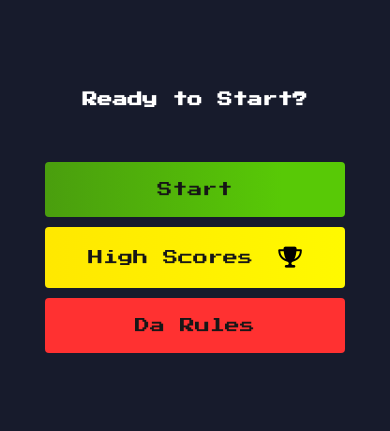
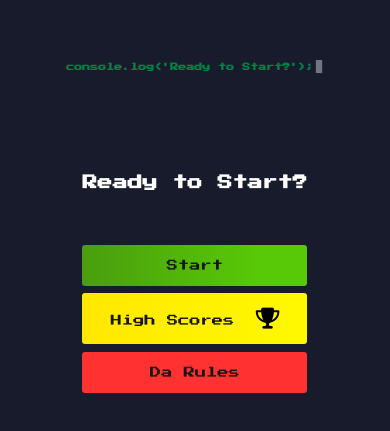
Before and after one commit to lamachad/compsci-quiz, a plain HTML site: page index.html in a window 390 px wide. Shown: the part 195-626 px from the top of the page. Drawn offline with Linux system fonts and the light colour scheme.

Commit message:
fully responsive index page

```diff
--- a/assets/style.css
+++ b/assets/style.css
@@ -1,3 +1,4 @@
+
 @import url('https://fonts.googleapis.com/css2?family=Press+Start+2P&display=swap');
 :root{
    --dblue: #252c4a;
@@ -12,17 +13,31 @@
     padding: 0;
     margin: 0;
     font-size: 62.5%;
+
 }
 h1 {
+    color: #008443;
+    margin-bottom: 15rem;
+    font-family: 'Press Start 2P', cursive;
+    font-size: 2rem;
+}
+
+h2 {
     color: white;
+    opacity: 0;
     margin-bottom: 5.5rem;
     font-family: 'Press Start 2P', cursive;
     font-size: 5rem;
+    animation: fadeIn 3s;
+    animation-fill-mode: forwards;
+    animation-delay: 1.6s;
+
+
 }
-h2 {
-    font-size: 4.2rem;
-    margin-bottom: 4rem;
-}
+@keyframes fadeIn {
+    0% { opacity: 0; }
+    100% { opacity: 1; }
+  }
 
 .container {
     width: 100vw;
@@ -30,7 +45,7 @@ h2 {
     display: flex;
     justify-content: center;
     align-items: center;
-    max-width: 80rem;
+    max-width: 120rem;
     margin: 0 auto;
     padding: 2rem;
 
@@ -53,7 +68,7 @@ h2 {
     font-size: 2.4rem;
     text-decoration: none;
     padding: 2rem 0;
-    width:  30rem;
+    width: 30rem;
     text-align: center;
     margin-bottom: 1rem;
     background: rgb(74,158,14);
@@ -81,25 +96,63 @@ h2 {
 #rule-button {
     background: #FF3131;
 }
+span {
+    opacity: 1;
+    animation: blinker 1.7s linear infinite;
+    font-size: 4rem;
+    color: whitesmoke;
+}
+
+@keyframes blinker {
+
+    5% {
+        opacity: 0;
+    }
+    10% {
+        opacity: 1;
+    }
+
+}
 
 
-
-
-
-
-@media (max-width: 990px) {
+ @media (max-width: 990px) {
 h1 {
+    font-size: 1.5rem;
+}
+h2 {
     font-size: 3.5rem;
+}
+span {
+    font-size: 4rem;
 }
 }
   @media (max-width: 695px) {
 h1 {
+    font-size: .8rem;
+}
+h2 {
     font-size: 2.5rem;
+}
+span {
+    font-size: 2.85rem;
 }
 }
 @media (max-width: 450px) {
 h1 {
+
+    margin-bottom: 10rem;
+}
+h2 {
     font-size: 1.5rem;
-
 }
+span {
+    font-size: 1.71rem;
 }
+.btn {
+    font-size: 1.8rem;
+   padding: 1.5rem 0;
+    width:  22.5rem;
+    margin-bottom: .75rem;
+    border-radius: 3px;
+    font-size: 1.125rem;
+}
--- a/index.html
+++ b/index.html
@@ -12,12 +12,14 @@
 <body>
     <div class="container">
         <div id="home" class="flex-column flex-center">
-        <h1>Ready to Start?</h1>
+            <h1 id ="message"></h1>
+        <h2 id = "message2">Ready to Start?</h2>
         <a href="/game.html" class="btn">Start</a>
         <a href="/highscore.html" id = "highscore-button" class="btn">High Scores
             <i class="fa-solid fa-trophy"></i></a>
             <a href="/rules.html" id = "rule-button" class="btn">Da Rules</a>
         </div>
     </div>
+    <script src="script.js"></script>
 </body>
 </html>
--- a/script.js
+++ b/script.js
@@ -0,0 +1,13 @@
+var messageArray = ["console.log('Ready to Start?');"];
+var textPosition = 0;
+var speed = 50;
+
+typewriter = () => {
+    document.querySelector("#message").
+    innerHTML = messageArray[0].substring(0, textPosition)
+     + "<span>\u25ae</span>";
+     if(textPosition++ != messageArray[0].length);
+     setTimeout(typewriter, speed);
+
+}
+window.addEventListener("load", typewriter);
```
Also changed, not shown: rules.html (+12 -0 lines), highscore.html (added), quiz.html (added).
